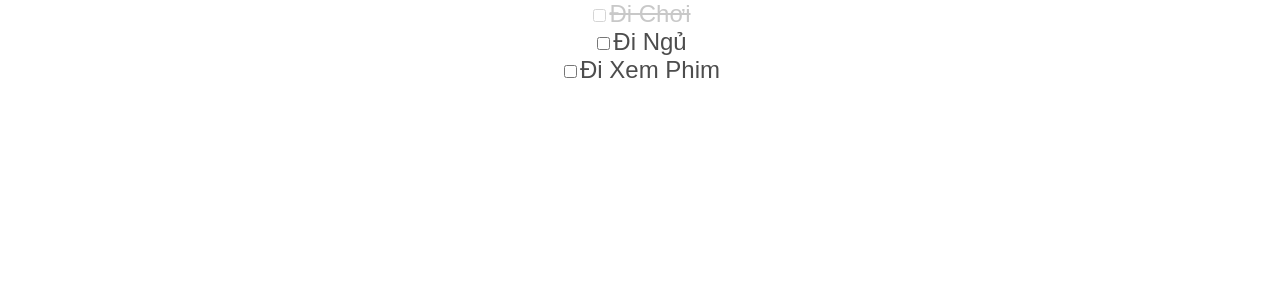
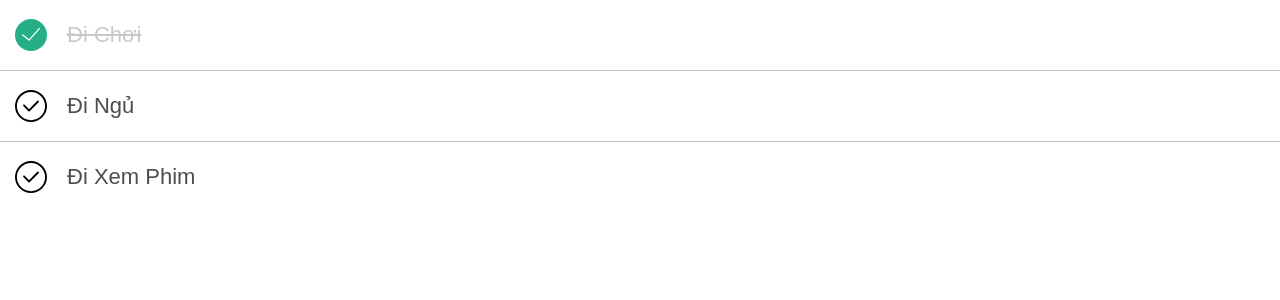
Before and after one commit to LeVanThao1/TodoList-React, a React (Create React App) app: page / in a window 1280 px wide. Shown: the top 300 px of the page. Built offline with nearby package versions, Linux system fonts and the light colour scheme.

Commit message:
edit component Item and design again

```diff
--- a/src/components/todoItem.css
+++ b/src/components/todoItem.css
@@ -1,14 +1,21 @@
 .TodoItem {
     font-family: Arial, Helvetica, sans-serif;
     font-weight: 300;
-    font-size: 24px;
+    font-size: 22px;
     color: #4d4d4d;
+    margin: 0;
+    padding: 0px 15px;
+    border-bottom: 1px solid #bebebe;
+    display: flex;
 }
 
-.TodoItemComplete {
+.TodoItem:last-child {
+    border: none;
+}
+.TodoItem > p {
+    padding-left: 20px;
+}
+.TodoItemComplete > p{
     opacity: .3;
     text-decoration: line-through;
 }
-.input {
-    display: inline-block;
-}
--- a/src/components/todoItem.js
+++ b/src/components/todoItem.js
@@ -1,15 +1,35 @@
 import React, { Component } from 'react';
 import './todoItem.css';
+import classNames from 'classnames'
+import check from '../img/verified.svg'
+import checkDone from '../img/success.svg'
+
 class TodoItem extends Component {
     render() {
-        const { item } = this.props;
-        let className = "TodoItem ";
+        const { item, onClicked, cases } = this.props;
+        let urlImage = check;
         if (item.isComplete) {
-            className += " TodoItemComplete";
+            urlImage = checkDone
+        }
+        if (cases === "Active") {
+            return (
+                !item.isComplete && <div className={ classNames("TodoItem", { TodoItemComplete: item.isComplete })}>
+                <img src={urlImage} width={32} onClick = {onClicked}></img>
+                <p>{ item.title }</p>
+                </div>
+            )
+        } else if (cases === "Completed") {
+            return (
+                item.isComplete && <div className={ classNames("TodoItem", { TodoItemComplete: item.isComplete })}>
+                <img src={urlImage} width={32} onClick = {onClicked}></img>
+                <p>{ item.title }</p>
+                </div>
+            )
         }
         return (
-            <div className={ className }>
-                <input type="checkbox" className="input"></input><span>{ item.title }</span>
+            <div className={ classNames("TodoItem", { TodoItemComplete: item.isComplete })}>
+                <img src={urlImage} width={32} onClick = {onClicked}></img>
+                <p>{ item.title }</p>
             </div>
         )
     }
```
